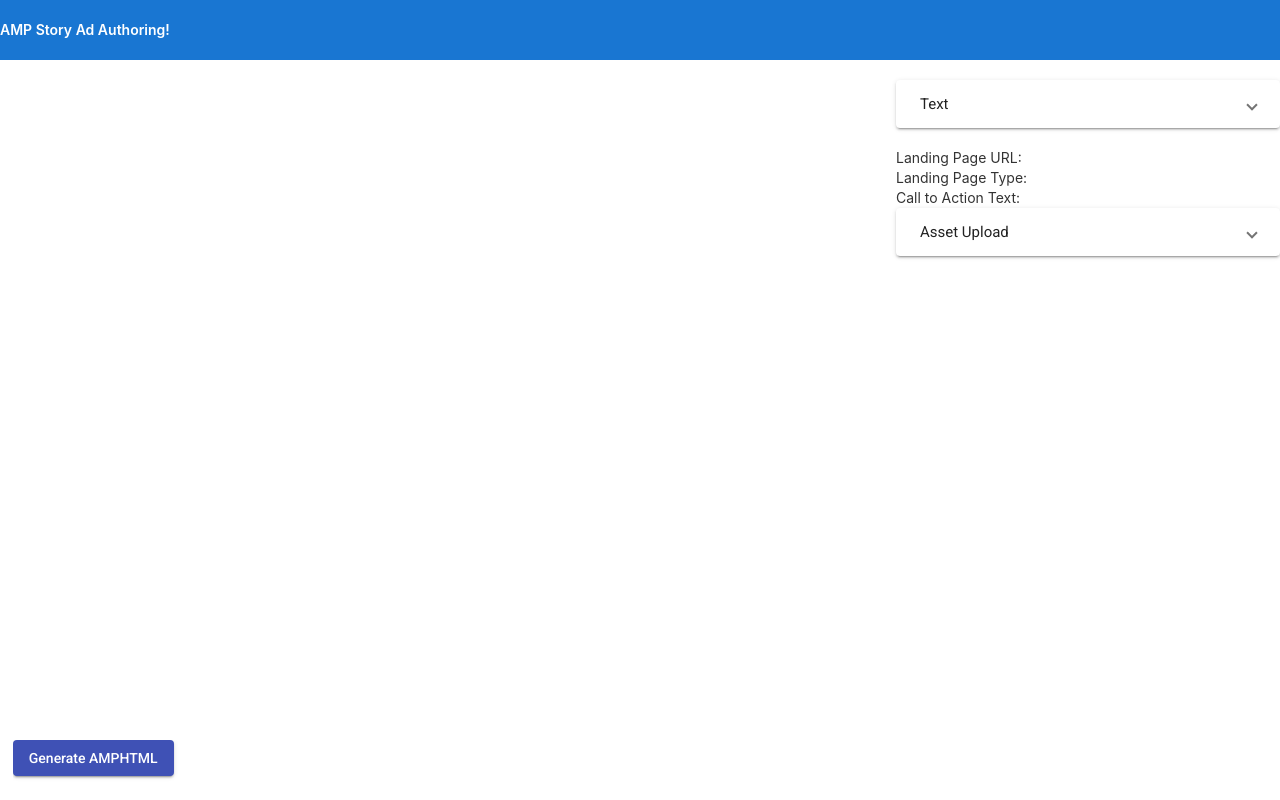
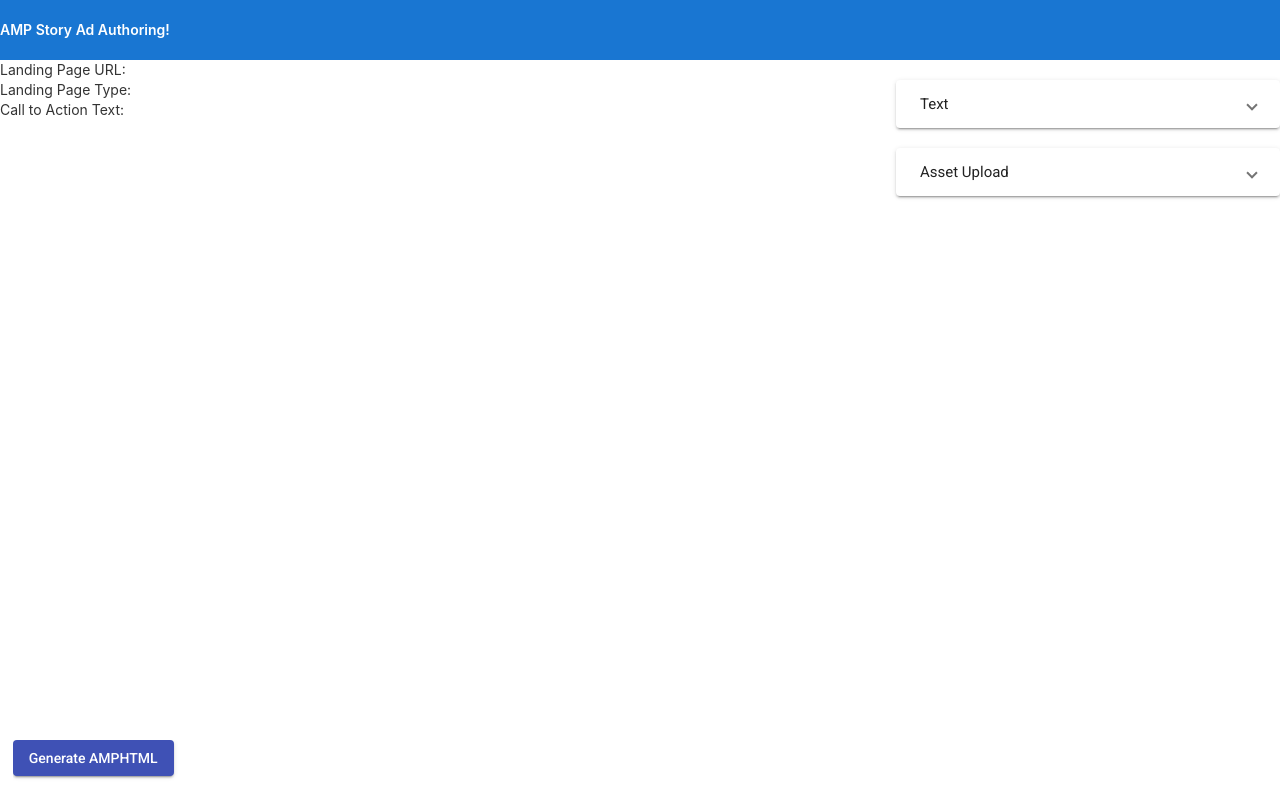
Before and after one commit to ryanfarrow/amp-story-ad-authoring-tool, an Angular app: page / in a window 1280 px wide. Built offline with nearby package versions, Linux system fonts and the light colour scheme.

Commit message:
added preview component

```diff
--- a/src/app/ad-authoring/ad-authoring.component.html
+++ b/src/app/ad-authoring/ad-authoring.component.html
@@ -59,11 +59,11 @@
 
 </div>
 
-<div *ngIf="(adAuthoringObs | async) as adAuthoring">
+<!-- <div *ngIf="(adAuthoringObs | async) as adAuthoring">
     Landing Page URL: {{adAuthoring.landingUrl}} <br>
     Landing Page Type: {{adAuthoring.landingType}} <br>
     Call to Action Text: {{adAuthoring.callToAction}}
-</div>
+</div> -->
 
 <div class="toolbar">
     <!-- TODO: Create new component for this button -->
--- a/src/app/ad-authoring/ad-authoring.component.ts
+++ b/src/app/ad-authoring/ad-authoring.component.ts
@@ -13,7 +13,7 @@ import { LandingTypeEnum, LandingTypeMapping,  sortedLandingType } from './landi
 })
 export class AdAuthoringComponent {
 
-  adAuthoringObs: Observable<AdAuthoringWorkflowState>;
+  // adAuthoringObs: Observable<AdAuthoringWorkflowState>;
 
   landingPageUrl = '';
 
@@ -24,7 +24,7 @@ export class AdAuthoringComponent {
   public landingTypeValues = sortedLandingType;
 
   constructor(private service: AdAuthoringService) {
-    this.adAuthoringObs = service.getAdAuthorings().pipe(tap(state => console.log(state)));
+    // this.adAuthoringObs = service.getAdAuthorings().pipe(tap(state => console.log(state)));
   }
 
   updateLandingUrl(landingUrl: string) {
--- a/src/app/app.component.html
+++ b/src/app/app.component.html
@@ -3,3 +3,6 @@
     <app-ad-authoring></app-ad-authoring>
     <app-asset-upload></app-asset-upload>
 </div>
+<div class="preview">
+    <app-preview></app-preview>
+</div>
--- a/src/app/app.component.scss
+++ b/src/app/app.component.scss
@@ -27,3 +27,9 @@ div.inputs {
   display: block;
   position: absolute;
 }
+div.preview {
+  width: 70%;
+  left: 0px;
+  display: block;
+  position: absolute;
+}
--- a/src/app/app.module.ts
+++ b/src/app/app.module.ts
@@ -31,9 +31,10 @@ import { AdAuthoringService } from './ad-authoring/ad-authoring.service';
 import { TopBarComponent } from './top-bar/top-bar.component';
 import { BrowserAnimationsModule } from '@angular/platform-browser/animations';
 import { AssetUploadComponent } from './asset-upload/asset-upload.component';
+import { PreviewComponent } from './preview/preview.component';
 
 @NgModule({
-  declarations: [AppComponent, AdAuthoringComponent, TopBarComponent, AssetUploadComponent],
+  declarations: [AppComponent, AdAuthoringComponent, TopBarComponent, AssetUploadComponent, PreviewComponent],
   imports: [BrowserModule, FormsModule, BrowserAnimationsModule, MatInputModule, MatFormFieldModule, MatSelectModule, CommonModule, MatExpansionModule, MatButtonModule],
   exports: [MatInputModule, MatFormFieldModule, MatSelectModule],
   providers: [AdAuthoringService],
--- /dev/null
+++ b/src/app/preview/preview.component.html
@@ -0,0 +1,5 @@
+<div *ngIf="(adAuthoringObs | async) as adAuthoring">
+    Landing Page URL: {{adAuthoring.landingUrl}} <br>
+    Landing Page Type: {{adAuthoring.landingType}} <br>
+    Call to Action Text: {{adAuthoring.callToAction}}
+</div>
--- /dev/null
+++ b/src/app/preview/preview.component.ts
@@ -0,0 +1,20 @@
+import { Component } from '@angular/core';
+import { Observable } from 'rxjs';
+import { tap } from 'rxjs/operators';
+import { AdAuthoringWorkflowState } from '../ad-authoring/ad-authoring.state';
+import { AdAuthoringService } from '../ad-authoring/ad-authoring.service';
+
+@Component({
+  selector: 'app-preview',
+  templateUrl: './preview.component.html',
+  styleUrls: ['./preview.component.scss']
+})
+export class PreviewComponent {
+
+  adAuthoringObs: Observable<AdAuthoringWorkflowState>;
+
+  constructor(private service: AdAuthoringService) {
+    this.adAuthoringObs = service.getAdAuthorings().pipe(tap(state => console.log(state)));
+  }
+
+}
```
Also changed, not shown: src/app/preview/preview.component.scss (added), 1 other file (tests, documents, lock files or other folders).
